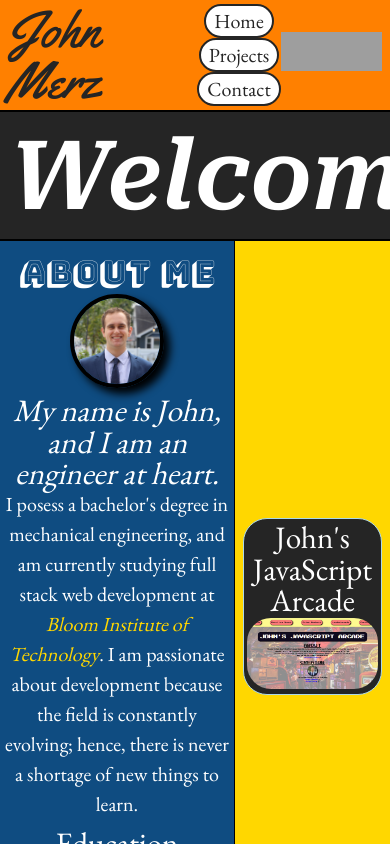
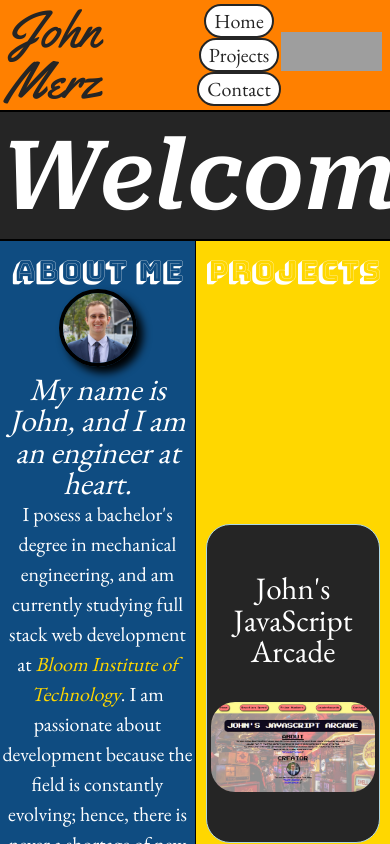
Before and after one commit to jmerz826/portfolio, a React (Create React App) app: page / in a window 390 px wide. Shown: the top 844 px of the page. Built offline with nearby package versions, Linux system fonts and the light colour scheme; grey boxes are pictures that could not be loaded.

Commit message:
hompe page responsiveness

```diff
--- a/src/components/home/homePage.js
+++ b/src/components/home/homePage.js
@@ -78,6 +78,17 @@ const StyledHomePage = styled.div`
       }
     }
   }
+  @media (max-width: 498px){
+    h2{
+      font-size: 1.75rem;
+    }
+    #about-me{
+      width: 50% !important;
+    }
+    #projects-container{
+      width:50% !important;
+    }
+  }
 `;
 
 const HomePage = () => {
--- a/src/components/home/homeProject.js
+++ b/src/components/home/homeProject.js
@@ -71,6 +71,10 @@ const StyledDiv = styled.div`
       flex-direction: column;
       align-items: center;
     }
+    h3{
+      margin-bottom: 20%;
+    }
+    padding: 25% 2% !important;
   }
 `;
 
--- a/src/components/home/homeProjects.js
+++ b/src/components/home/homeProjects.js
@@ -14,11 +14,6 @@ const StyledDiv = styled.div`
     justify-content: space-around;
   }
 
-  @media (max-width: 498px){
-    h2{
-      display: none;
-    }
-  }
 `;
 
 const HomeProjects = (props) => {
```
